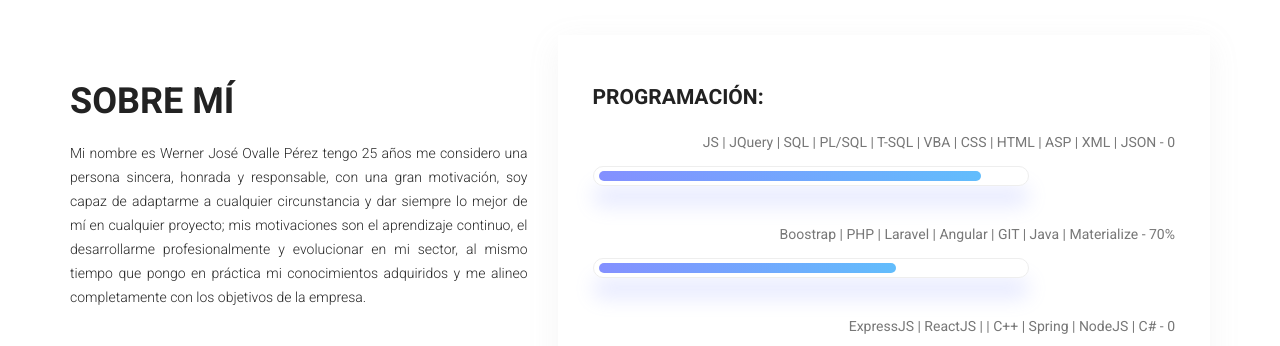
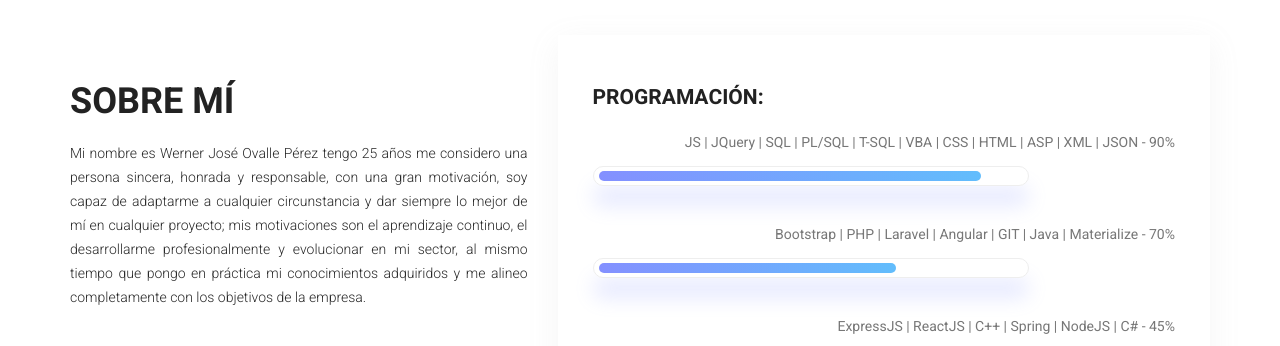
Before and after one commit to WernerOvalle/Portafolio_Antiguo, a website: page index.html in a window 1280 px wide. Shown: the part 940-1286 px from the top of the page. Drawn offline with Linux system fonts and the light colour scheme; files whose address does not match are found by name.

Commit message:
most skills

```diff
--- a/index.html
+++ b/index.html
@@ -142,21 +142,21 @@
 						<h3>Programación:</h3>
 						<div class="skill_main mt-4">
 							<div class="skill_item">
-								<h4> JS | JQuery | SQL | PL/SQL | T-SQL | VBA | CSS | HTML | ASP | XML | JSON - <span class="counter">90/span>%</h4>
+								<h4> JS | JQuery | SQL | PL/SQL | T-SQL | VBA | CSS | HTML | ASP | XML | JSON - <span class="counter">90</span>%</h4>
 								<div class="progress">
 									<div class="progress-bar" role="progressbar" aria-valuenow="90" aria-valuemin="0"
 										aria-valuemax="100"></div>
 								</div>
 							</div>
 							<div class="skill_item">
-								<h4>  Boostrap | PHP | Laravel | Angular | GIT | Java | Materialize - <span class="counter">70</span>%</h4>
+								<h4>  Bootstrap | PHP | Laravel | Angular | GIT | Java | Materialize - <span class="counter">70</span>%</h4>
 								<div class="progress">
 									<div class="progress-bar" role="progressbar" aria-valuenow="70" aria-valuemin="0"
 										aria-valuemax="100"></div>
 								</div>
 							</div>
 							<div class="skill_item">
-								<h4> ExpressJS | ReactJS |  | C++ | Spring | NodeJS | C# - <span class="counter">45/span>%</h4>
+								<h4> ExpressJS | ReactJS | C++ | Spring | NodeJS | C# - <span class="counter">45</span>%</h4>
 								<div class="progress">
 									<div class="progress-bar" role="progressbar" aria-valuenow="45" aria-valuemin="0"
 										aria-valuemax="100"></div>
```
Also changed, not shown: dist/index.html.
